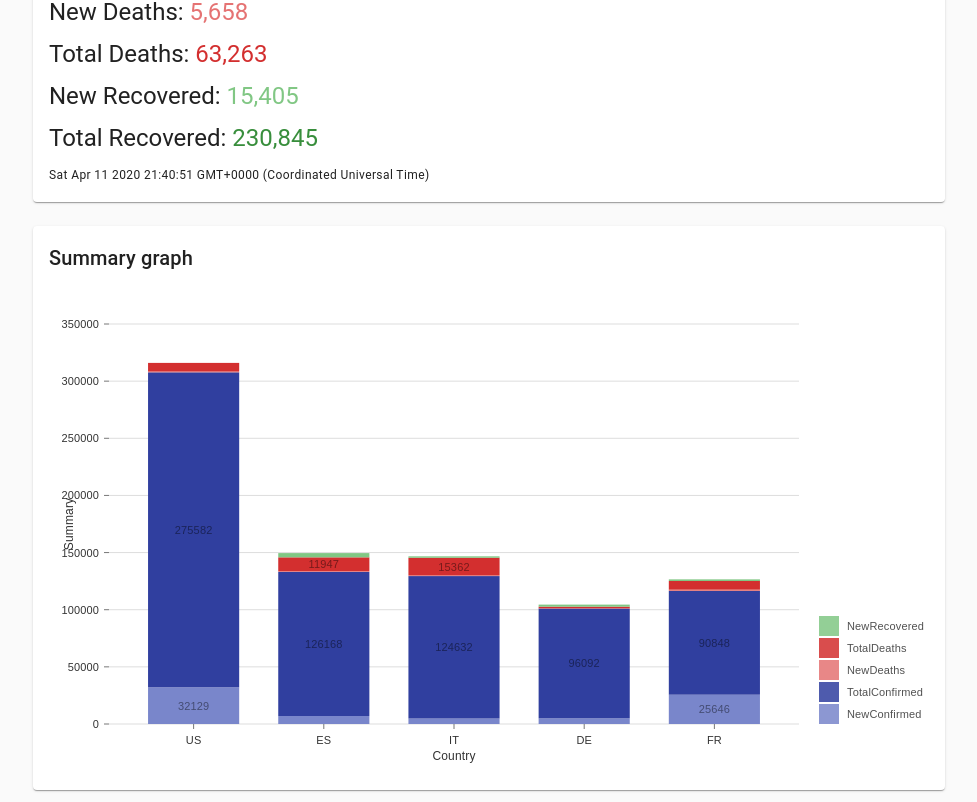
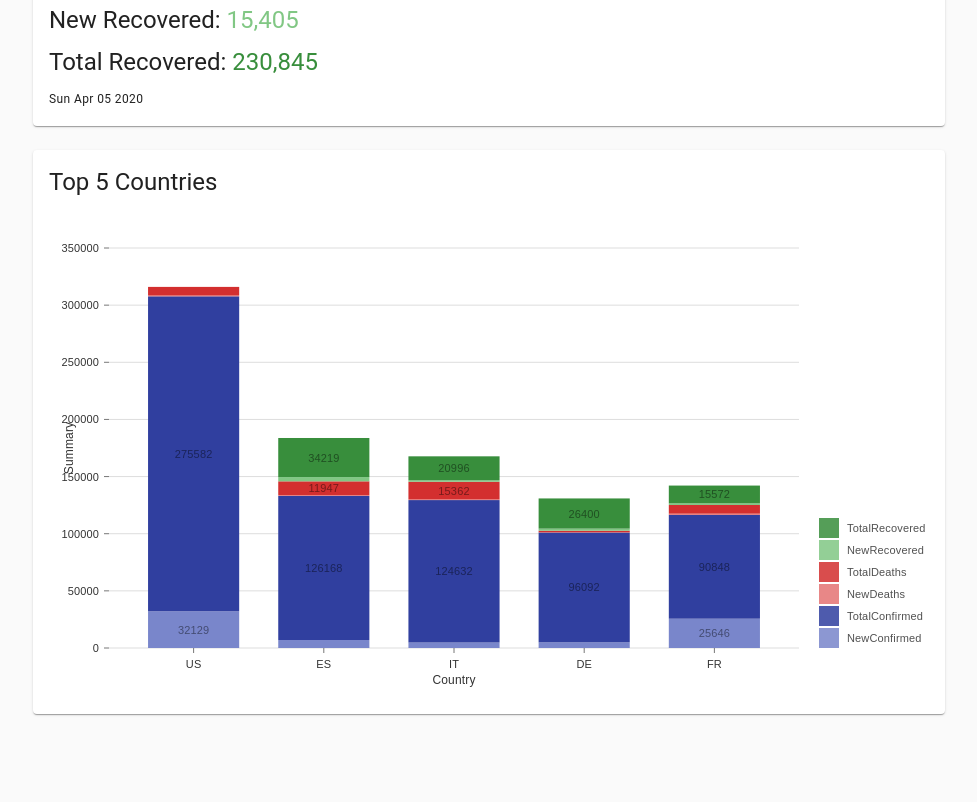
Before and after one commit to 4ools/covid-19, a React (Create React App) app: page / in a window 1280 px wide. Shown: the part 310-1112 px from the top of the page, without its empty margins (151-1128 px from the left). After the commit the page ends 1036 px from the top, so only its background shows below. Built offline with nearby package versions, Linux system fonts and the light colour scheme.

Commit message:
just cleaning up some bugs here and there

```diff
--- a/src/App.js
+++ b/src/App.js
@@ -3,6 +3,7 @@ import Paper from '@material-ui/core/Paper';
 import Grid from '@material-ui/core/Grid';
 import { makeStyles } from '@material-ui/core/styles';
 
+// import moment from 'moment';
 import Summary from './components/summary/Summary';
 import SummaryGraph from './components/summary-graph/SummaryGraph';
 import CountryPicker from './components/country-picker/CountryPicker';
@@ -42,14 +43,23 @@ function App() {
 
       // Append Global to the list of countries as the first item of the countries array
       const processedAPIData = addGlobalToCountry(jsonData);
+
+      const cloneForFirstLoad = JSON.parse(JSON.stringify(processedAPIData));
+
+      // else it will show the slug in the summary list
+      delete cloneForFirstLoad.Global.Slug;
+
       setAPIData(processedAPIData);
-      setFigures(processedAPIData.Global);
-      setDate(Date(processedAPIData.Date));
+      setFigures(cloneForFirstLoad.Global);
+
+      setDate(new Date(processedAPIData.Date).toDateString());
 
       const countriesDataForSummaryFigures = dataForSummaryGraph(
         processedAPIData.Countries,
       );
-      setSummaryChartFigures(countriesDataForSummaryFigures);
+      setSummaryChartFigures(
+        sortDataByConfirmedCases(countriesDataForSummaryFigures),
+      );
     }
     getData();
   }, []);
@@ -97,7 +107,6 @@ function App() {
     const updatedData = { ...apiResponse };
     updatedData.Countries.unshift(newData);
     updatedData.Global = newData;
-    delete updatedData.Global.Slug;
     return updatedData;
   }
 
@@ -151,18 +160,7 @@ function App() {
           {/* Line graph */}
           <Grid item xs={12}>
             <Paper className={classes.paper}>
-              <SummaryGraph
-                figures={sortDataByConfirmedCases(summaryChartFigures)}
-              />
-              {/* <CountryPicker
-                pickCountry={pickCountry}
-                countries={APIData.Countries}
-              />
-
-              <CountryPicker
-                pickCountry={pickCountry}
-                countries={APIData.Countries}
-              /> */}
+              <SummaryGraph figures={summaryChartFigures} />
             </Paper>
           </Grid>
         </Grid>
--- a/src/components/summary-graph/SummaryGraph.js
+++ b/src/components/summary-graph/SummaryGraph.js
@@ -6,18 +6,9 @@ import { Typography } from '@material-ui/core';
 const SummaryGraph = ({ figures }) => {
   const theme = useTheme();
 
-  const keys = figures[0]
-    ? Object.keys(figures[0])
-    : [
-        'THING',
-        'NewConfirmed',
-        'TotalConfirmed',
-        'NewDeaths',
-        'TotalDeaths',
-        'NewRecovered',
-        'TotalRecovered',
-      ];
+  const keys = figures[0] ? Object.keys(figures[0]) : [];
 
+  // colours for the chart
   const colors = {
     NewConfirmed: theme.palette.primary.light,
     TotalConfirmed: theme.palette.primary.dark,
@@ -30,11 +21,11 @@ const SummaryGraph = ({ figures }) => {
   const getColor = (bar) => colors[bar.id];
   return (
     <>
-      <Typography variant="h6">Summary graph</Typography>
+      <Typography variant="h5">Top 5 Countries</Typography>
       <div style={{ height: 500 }}>
         <ResponsiveBar
           data={figures}
-          keys={keys.slice(1, keys.length - 1)}
+          keys={keys.slice(1, keys.length)}
           indexBy="CountryCode"
           margin={{ top: 50, right: 130, bottom: 50, left: 60 }}
           padding={0.3}
--- a/src/components/summary/Summary.js
+++ b/src/components/summary/Summary.js
@@ -20,8 +20,6 @@ const Summary = ({ figures, date }) => {
   `;
   return (
     <React.Fragment>
-      <Typography variant="h3">Summary</Typography>
-      <br />
       <ul css={ulStyle}>
         {Object.keys(figures).map((key) => {
           return (
```
